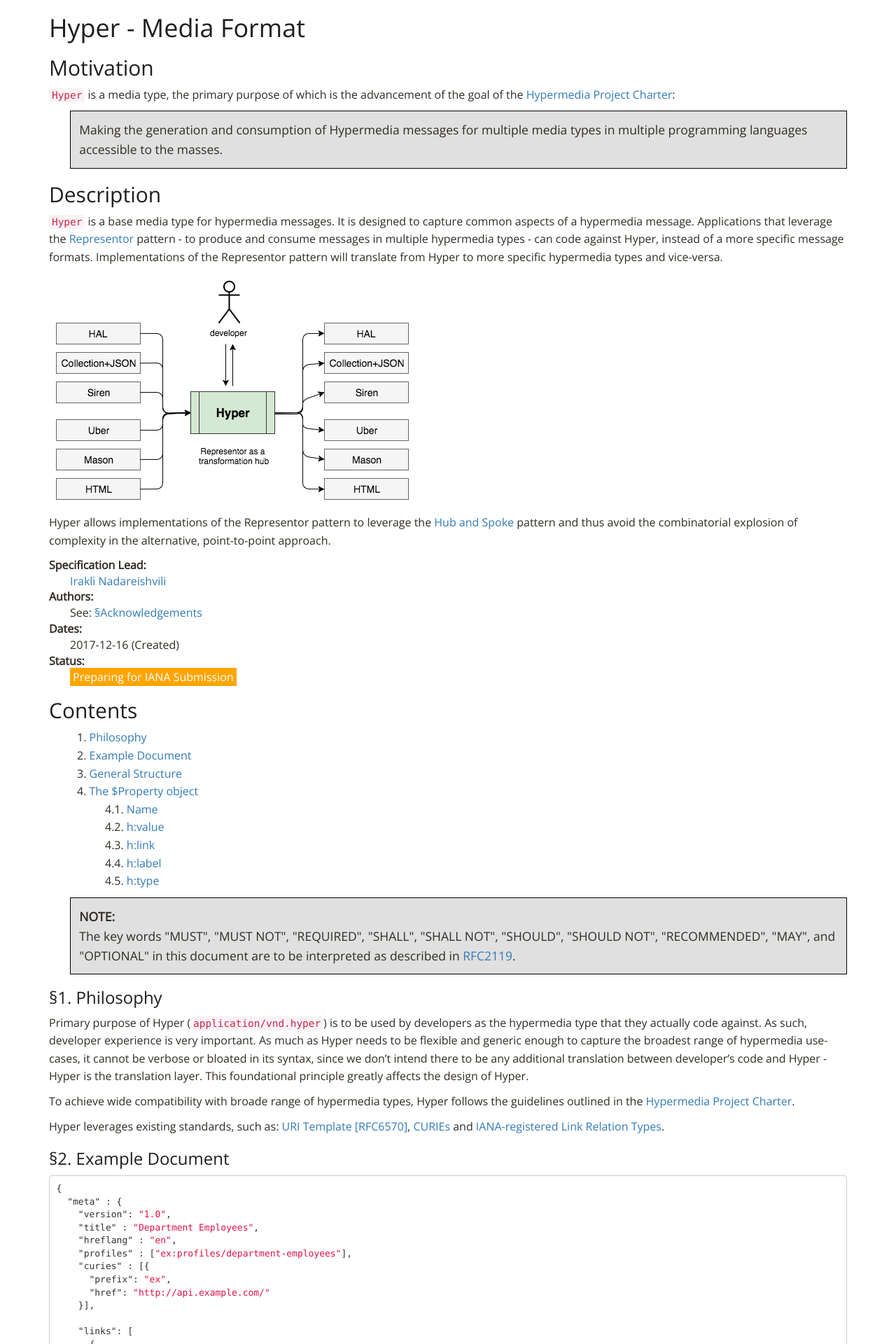
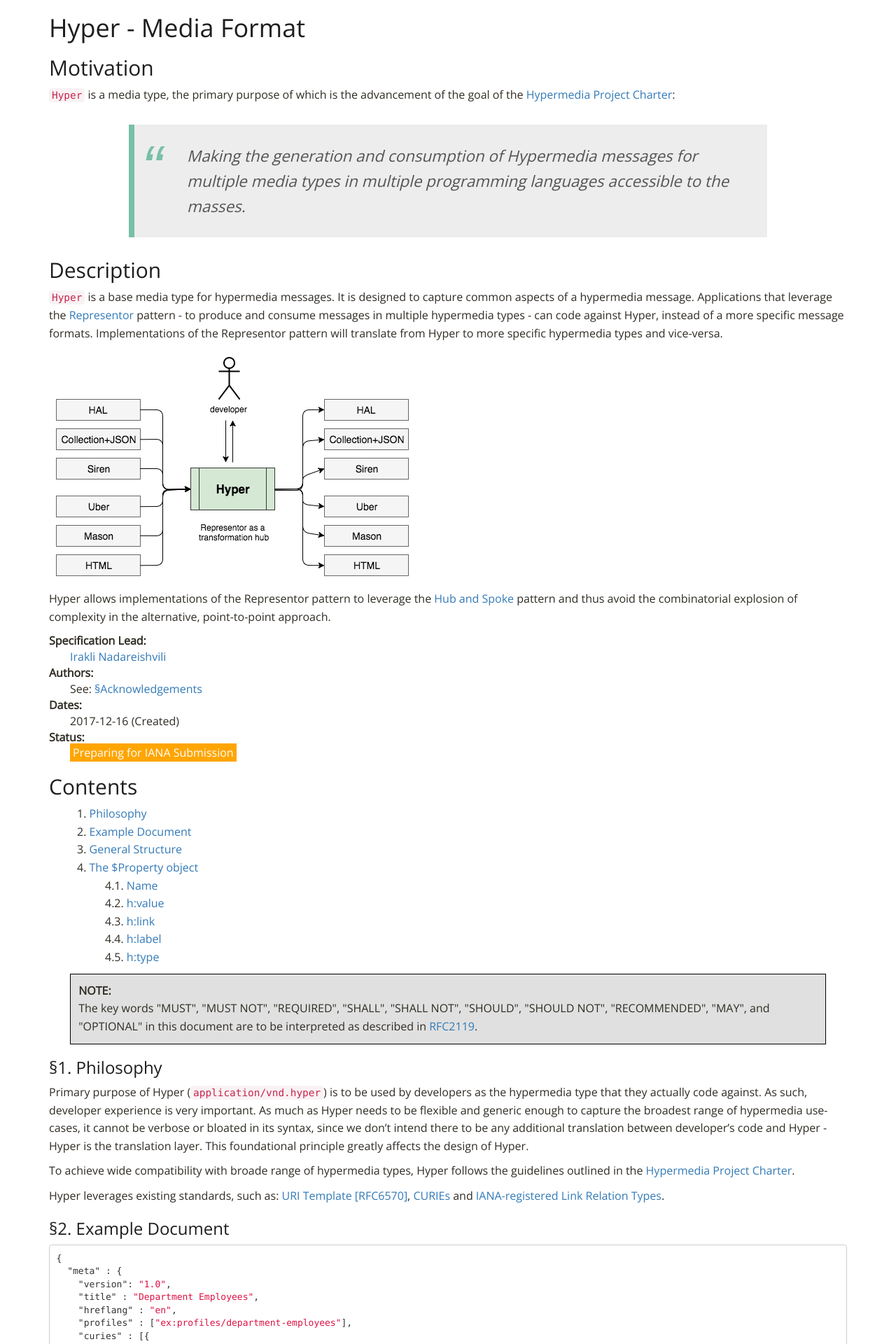
Before and after one commit to inadarei/hyper, a Jekyll site: the page built from spec.md, in a window 1280 px wide. Shown: the top 1920 px of the page at 70% size. Built offline with Jekyll 4.4.1, drawn with Linux system fonts in a browser that asks for light colours; nearby versions of some CDN libraries.

Commit message:
css enhancements

```diff
--- a/_includes/toc_and_notations.md
+++ b/_includes/toc_and_notations.md
@@ -2,9 +2,9 @@
 
 {% include toc.html %}
 
-<blockquote><b>NOTE:</b><br>
+<div id="rfc-shoulds"><b>NOTE:</b><br>
   The key words "MUST", "MUST NOT", "REQUIRED", "SHALL", "SHALL
   NOT", "SHOULD", "SHOULD NOT", "RECOMMENDED",  "MAY", and
   "OPTIONAL" in this document are to be interpreted as described in
   <a href="http://tools.ietf.org/html/rfc2119" title="Key words for use in RFCs to Indicate Requirement Levels">RFC2119</a>.
-</blockquote>
+</div>
--- a/css/typedef.css
+++ b/css/typedef.css
@@ -38,13 +38,51 @@ h6 {
 }
 
 
-blockquote {
+div#rfc-shoulds {
   display: block;
   border: 1px black solid;
   background-color: #e0e0e0;
   padding: .7em;
   margin-left: 30px;
+  margin-right: 30px;
 }
+
+blockquote{
+  font-size: 1.4em;
+  width:80%;
+  margin:30px auto;
+  font-family:Open Sans;
+  font-style:italic;
+  color: #555555;
+  padding:1.2em 30px 1.2em 75px;
+  border-left:8px solid #78C0A8 ;
+  line-height:1.6;
+  position: relative;
+  background:#EDEDED;
+}
+
+blockquote::before{
+  font-family:Arial;
+  content: "\201C";
+  color:#78C0A8;
+  font-size:4em;
+  position: absolute;
+  left: 10px;
+  top:-10px;
+}
+
+blockquote::after{
+  content: '';
+}
+
+blockquote span{
+  display:block;
+  color:#333333;
+  font-style: normal;
+  font-weight: bold;
+  margin-top:1em;
+}
+
 
 dd {
   display: block;
```
